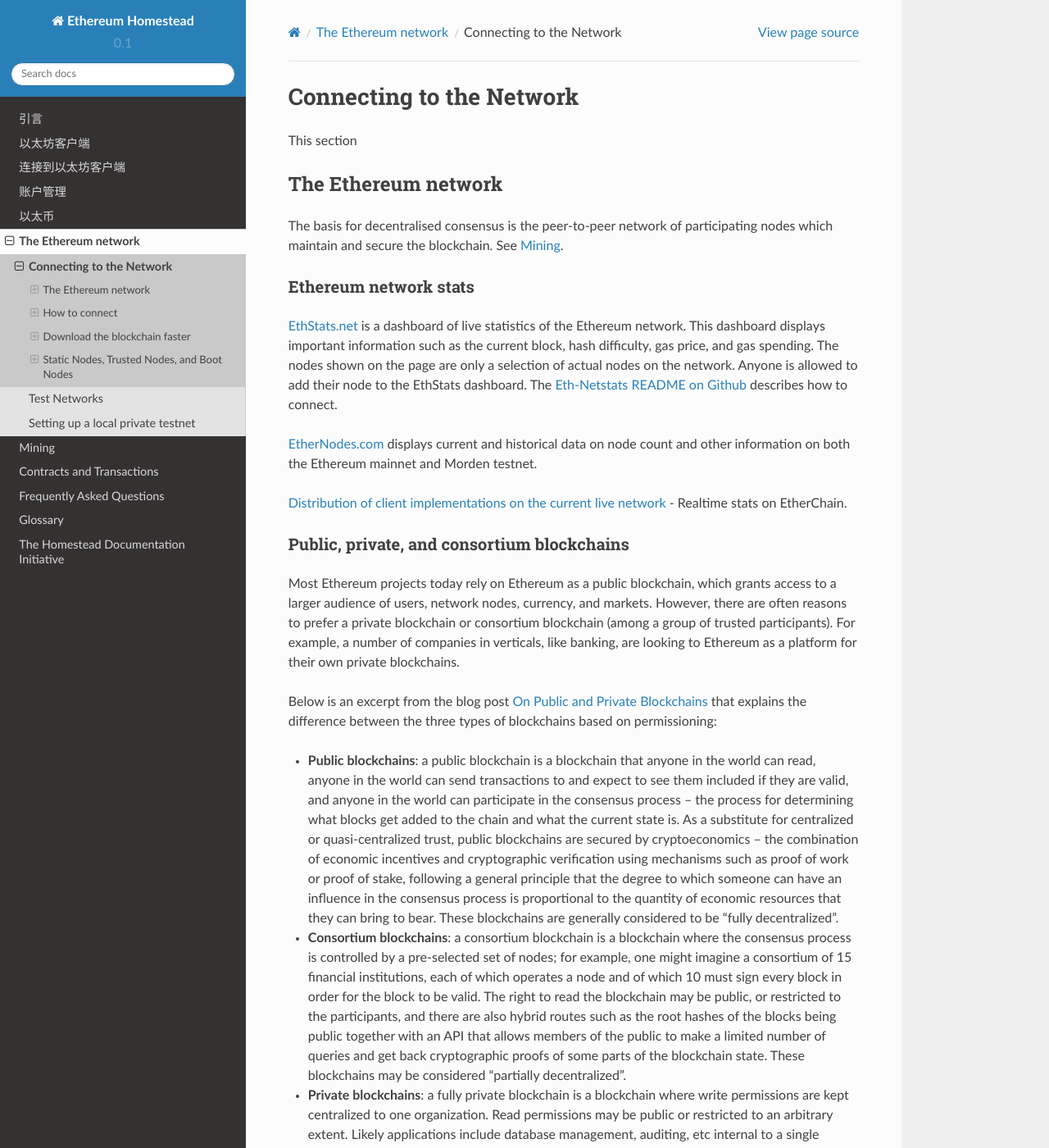
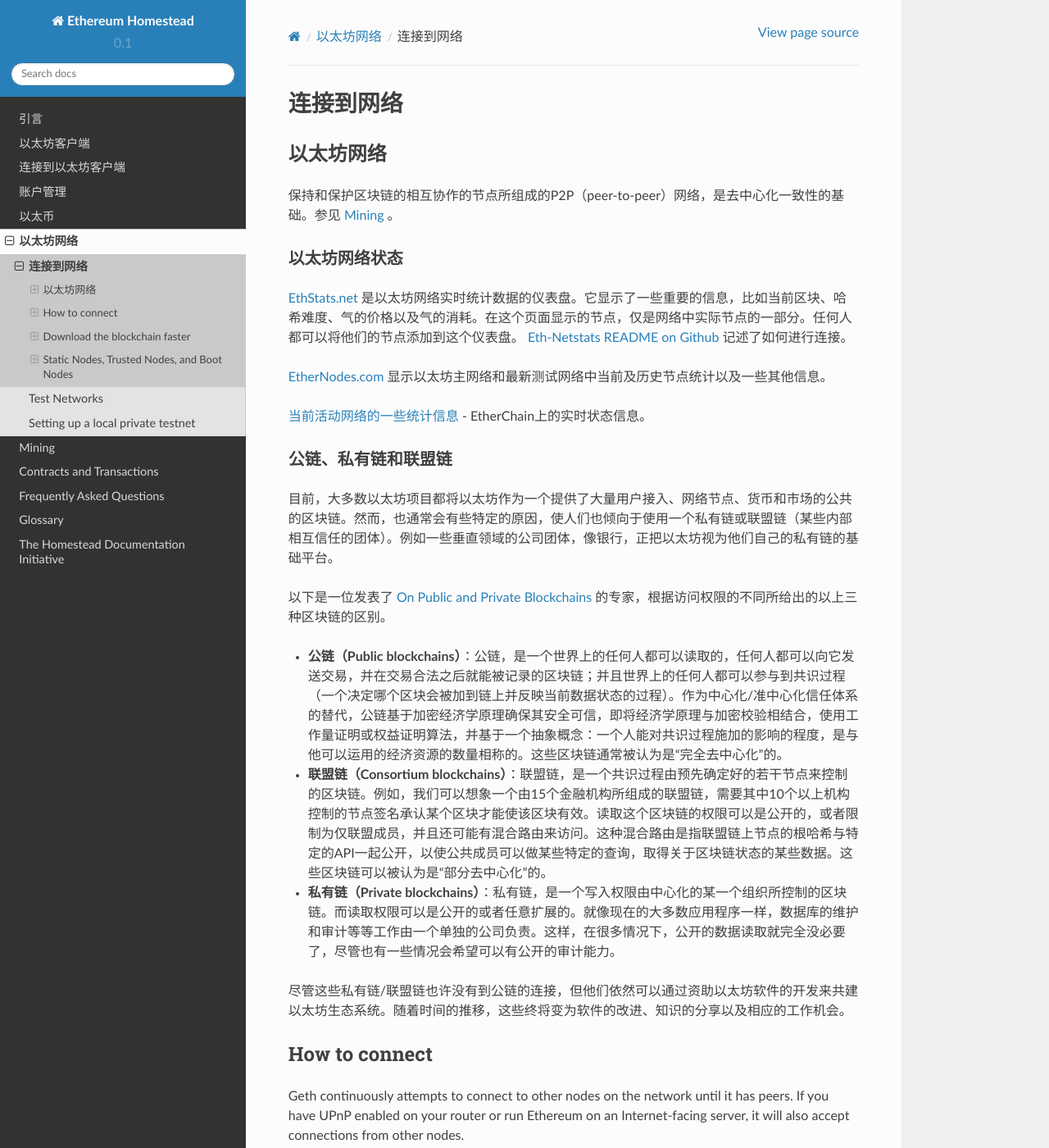
Before and after one commit to riversyang/homestead-guide-cn, a Sphinx documentation site: the page built from source/network/connecting-to-the-network.rst, in a window 1280 px wide and 1400 px high. Shown: the whole window at 82% size. Built offline with Sphinx 7.4.7 and the Read the Docs theme 2.0.0, drawn with Linux system fonts in a browser that asks for light colours; some of the changed text lies outside the part shown.

Commit message:
Update translation.

```diff
--- a/source/network/connecting-to-the-network.rst
+++ b/source/network/connecting-to-the-network.rst
@@ -1,40 +1,37 @@
 .. _sec:connecting-to-the-network:
 
 ********************************************************************************
-Connecting to the Network
+连接到网络
 ********************************************************************************
 
-This section
-
-The Ethereum network
+以太坊网络
 ================================================================================
 
-The basis for decentralised consensus is the peer-to-peer network of participating nodes which maintain and secure the blockchain. See :ref:`mining`.
+保持和保护区块链的相互协作的节点所组成的P2P（peer-to-peer）网络，是去中心化一致性的基础。参见  :ref:`mining` 。
 
-Ethereum network stats
+以太坊网络状态
 --------------------------------------------------
 
-`EthStats\.net <https://ethstats.net/>`_ is a dashboard of live statistics of the Ethereum network. This dashboard displays important information such as the current block, hash difficulty, gas price, and gas spending. The nodes shown on the page are only a selection of actual nodes on the network.
-Anyone is allowed to add their node to the EthStats dashboard. The `Eth\-Netstats README on Github <https://github.com/cubedro/eth-netstats>`_ describes how to connect.
+`EthStats\.net <https://ethstats.net/>`_ 是以太坊网络实时统计数据的仪表盘。它显示了一些重要的信息，比如当前区块、哈希难度、气的价格以及气的消耗。在这个页面显示的节点，仅是网络中实际节点的一部分。任何人都可以将他们的节点添加到这个仪表盘。 `Eth\-Netstats README on Github <https://github.com/cubedro/eth-netstats>`_ 记述了如何进行连接。
 
-`EtherNodes\.com <https://www.ethernodes.org/>`_ displays current and historical data on node count and other information on both the Ethereum mainnet and Morden testnet.
+`EtherNodes\.com <https://www.ethernodes.org/>`_ 显示以太坊主网络和最新测试网络中当前及历史节点统计以及一些其他信息。
 
-`Distribution of client implementations on the current live network <https://etherchain.org/nodes>`_ - Realtime stats on EtherChain.
+`当前活动网络的一些统计信息 <https://etherchain.org>`_ - EtherChain上的实时状态信息。
 
-Public, private, and consortium blockchains
+公链、私有链和联盟链
 ------------------------------------------------
 
-Most Ethereum projects today rely on Ethereum as a public blockchain, which grants access to a larger audience of users, network nodes, currency, and markets.  However, there are often reasons to prefer a private blockchain or consortium blockchain (among a group of trusted participants). For example, a number of companies in verticals, like banking, are looking to Ethereum as a platform for their own private blockchains.
+目前，大多数以太坊项目都将以太坊作为一个提供了大量用户接入、网络节点、货币和市场的公共的区块链。然而，也通常会有些特定的原因，使人们也倾向于使用一个私有链或联盟链（某些内部相互信任的团体）。例如一些垂直领域的公司团体，像银行，正把以太坊视为他们自己的私有链的基础平台。
 
-Below is an excerpt from the blog post `On Public and Private Blockchains <https://blog.ethereum.org/2015/08/07/on-public-and-private-blockchains/>`_ that explains the difference between the three types of blockchains based on permissioning:
+以下是一位发表了 `On Public and Private Blockchains <https://blog.ethereum.org/2015/08/07/on-public-and-private-blockchains/>`_ 的专家，根据访问权限的不同所给出的以上三种区块链的区别。
 
-- **Public blockchains**: a public blockchain is a blockchain that anyone in the world can read, anyone in the world can send transactions to and expect to see them included if they are valid, and anyone in the world can participate in the consensus process – the process for determining what blocks get added to the chain and what the current state is. As a substitute for centralized or quasi-centralized trust, public blockchains are secured by cryptoeconomics – the combination of economic incentives and cryptographic verification using mechanisms such as proof of work or proof of stake, following a general principle that the degree to which someone can have an influence in the consensus process is proportional to the quantity of economic resources that they can bring to bear. These blockchains are generally considered to be “fully decentralized”.
+- **公链（Public blockchains）**：公链，是一个世界上的任何人都可以读取的，任何人都可以向它发送交易，并在交易合法之后就能被记录的区块链；并且世界上的任何人都可以参与到共识过程（一个决定哪个区块会被加到链上并反映当前数据状态的过程）。作为中心化/准中心化信任体系的替代，公链基于加密经济学原理确保其安全可信，即将经济学原理与加密校验相结合，使用工作量证明或权益证明算法，并基于一个抽象概念：一个人能对共识过程施加的影响的程度，是与他可以运用的经济资源的数量相称的。这些区块链通常被认为是“完全去中心化”的。
 
-- **Consortium blockchains**: a consortium blockchain is a blockchain where the consensus process is controlled by a pre-selected set of nodes; for example, one might imagine a consortium of 15 financial institutions, each of which operates a node and of which 10 must sign every block in order for the block to be valid. The right to read the blockchain may be public, or restricted to the participants, and there are also hybrid routes such as the root hashes of the blocks being public together with an API that allows members of the public to make a limited number of queries and get back cryptographic proofs of some parts of the blockchain state. These blockchains may be considered “partially decentralized”.
+- **联盟链（Consortium blockchains）**：联盟链，是一个共识过程由预先确定好的若干节点来控制的区块链。例如，我们可以想象一个由15个金融机构所组成的联盟链，需要其中10个以上机构控制的节点签名承认某个区块才能使该区块有效。读取这个区块链的权限可以是公开的，或者限制为仅联盟成员，并且还可能有混合路由来访问。这种混合路由是指联盟链上节点的根哈希与特定的API一起公开，以使公共成员可以做某些特定的查询，取得关于区块链状态的某些数据。这些区块链可以被认为是“部分去中心化”的。
 
-- **Private blockchains**: a fully private blockchain is a blockchain where write permissions are kept centralized to one organization. Read permissions may be public or restricted to an arbitrary extent. Likely applications include database management, auditing, etc internal to a single company, and so public readability may not be necessary in many cases at all, though in other cases public auditability is desired.
+- **私有链（Private blockchains）**：私有链，是一个写入权限由中心化的某一个组织所控制的区块链。而读取权限可以是公开的或者任意扩展的。就像现在的大多数应用程序一样，数据库的维护和审计等等工作由一个单独的公司负责。这样，在很多情况下，公开的数据读取就完全没必要了，尽管也有一些情况会希望可以有公开的审计能力。
 
-While these private/consortium blockchains may not have any connection to the public blockchain, they still contribute to the overall Ethereum ecosystem by investing in Ethereum software development. Over time, this translates into software improvements, shared knowledge, and job opportunities.
+尽管这些私有链/联盟链也许没有到公链的连接，但他们依然可以通过资助以太坊软件的开发来共建以太坊生态系统。随着时间的推移，这些终将变为软件的改进、知识的分享以及相应的工作机会。
 
 
 How to connect
--- a/source/network/index.rst
+++ b/source/network/index.rst
@@ -1,8 +1,8 @@
 ################################################################################
-The Ethereum network
+以太坊网络
 ################################################################################
 
-Network info.
+关于网络的相关信息。
 
 .. toctree::
   connecting-to-the-network.rst
```
